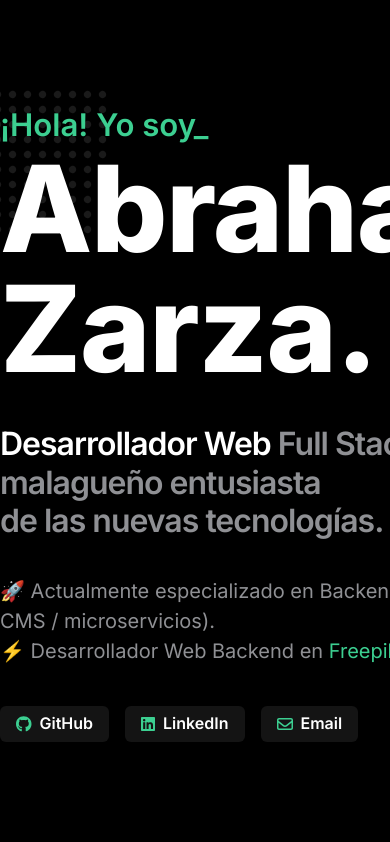
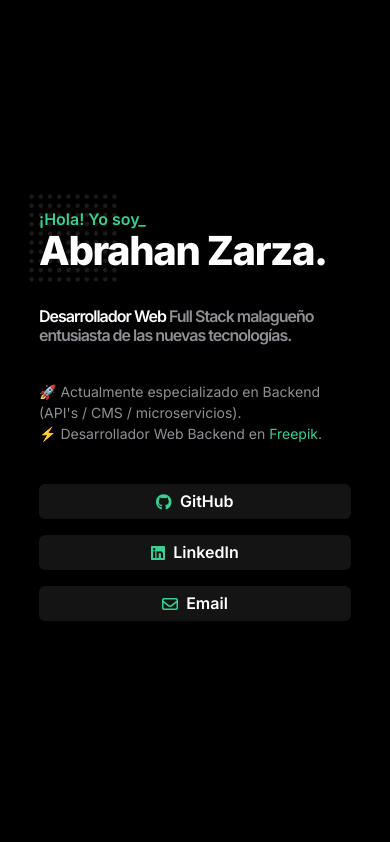
Before and after one commit to AbrahanZarza/abrahanzarza.github.io, a React app: page / in a window 390 px wide. Shown: the top 842 px of the page. Built offline with nearby package versions, Linux system fonts and the light colour scheme.

Commit message:
feat: añadidos estilos responsive para la cabecera y redes sociales

```diff
--- a/src/App.js
+++ b/src/App.js
@@ -1,5 +1,6 @@
 import React from 'react';
 import './App.scss';
+import './App.responsive.scss';
 import Header from './components/header/Header';
 import Contact from './components/contact/Contact';
 import Footer from './components/footer/Footer';
--- /dev/null
+++ b/src/App.responsive.scss
@@ -0,0 +1,29 @@
+@media (max-width: 1440px) {
+    .container {
+        max-width: 80vw;
+    }
+}
+
+@media (max-width: 787px) {
+    .full-height {
+        min-height: 620px;
+    }
+}
+
+@media (max-width: 696px) {
+    .full-height {
+        min-height: 500px;
+    }
+}
+
+@media (max-width: 528px) {
+    .full-height {
+        min-height: 440px;
+    }
+}
+
+@media (max-width: 445px) {
+    .full-height {
+        min-height: 530px;
+    }
+}
--- a/src/components/header/Header.jsx
+++ b/src/components/header/Header.jsx
@@ -1,5 +1,6 @@
 import React from 'react';
 import './Header.scss';
+import './Header.responsive.scss';
 import Social from '../social/Social';
 
 export default () => {
@@ -14,7 +15,7 @@
                 </div>
                 <h1>Abrahan Zarza.</h1>
                 <h2>
-                    <span className="text-highlight">Desarrollador Web</span> Full Stack malagueño entusiasta<br/>
+                    <span className="text-highlight">Desarrollador Web</span> Full Stack malagueño entusiasta <br/>
                     de las nuevas tecnologías.
                 </h2>
                 <ul className="current-main-info">
--- /dev/null
+++ b/src/components/header/Header.responsive.scss
@@ -0,0 +1,127 @@
+@media (max-width: 1070px) {
+    header {
+        .header-wrapper {
+            .intro {
+                p {
+                    font-size: 1.75rem;
+                }
+            }
+            h1 {
+                font-size: 6.5rem;
+            }
+            h2 {
+                font-size: 1.7rem;
+            }
+            ul.current-main-info {
+                li {
+                    font-size: 1.15rem;
+                }
+            }
+        }
+    }
+}
+
+@media (max-width: 1070px) {
+    header {
+        .header-wrapper {
+            h1 {
+                font-size: 5.5rem;
+            }
+        }
+    }
+}
+
+@media (max-width: 787px) {
+    header {
+        .header-wrapper {
+            .intro {
+                img {
+                    left: calc(1.5rem * -1);
+                    width: 132px;
+                }
+                p {
+                    font-size: 1.5rem;
+                }
+            }
+            h1 {
+                font-size: 4.5rem;
+            }
+            h2 {
+                font-size: 1.5rem;
+            }
+            ul.current-main-info {
+                li {
+                    font-size: 1rem;
+                }
+            }
+        }
+    }
+}
+
+@media (max-width: 696px) {
+    header {
+        .header-wrapper {
+            .intro {
+                img {
+                    width: 107px;
+                }
+                p {
+                    font-size: 1.2rem;
+                }
+            }
+            h1 {
+                font-size: 3.5rem;
+            }
+            h2 {
+                font-size: 1.2rem;
+                position: relative;
+                z-index: 1;
+            }
+            ul.current-main-info {
+                li {
+                    font-size: 0.875rem;
+                }
+            }
+        }
+    }
+}
+
+@media (max-width: 528px) {
+    header {
+        .header-wrapper {
+            .intro {
+                img {
+                    left: calc(0.75rem * -1);
+                    width: 92px;
+                }
+                p {
+                    font-size: 1rem;
+                }
+            }
+            h1 {
+                font-size: 2.5rem;
+            }
+            h2 {
+                font-size: 1rem;
+            }
+            ul.current-main-info {
+                li {
+                    font-size: 0.875rem;
+                }
+            }
+        }
+    }
+}
+
+@media (max-width: 445px) {
+    header {
+        .header-wrapper {
+            width: 100%;
+        }
+        h2 {
+            br {
+                display: none;
+            }
+        }
+    }
+}
--- a/src/components/social/Social.jsx
+++ b/src/components/social/Social.jsx
@@ -1,5 +1,6 @@
 import React from 'react';
 import './Social.scss';
+import './Social.responsive.scss';
 import { FontAwesomeIcon } from '@fortawesome/react-fontawesome';
 import { faGithub, faLinkedin } from '@fortawesome/free-brands-svg-icons';
 import { faEnvelope } from '@fortawesome/free-regular-svg-icons';
--- /dev/null
+++ b/src/components/social/Social.responsive.scss
@@ -0,0 +1,13 @@
+@media (max-width: 445px) {
+    ul.social {
+        flex-direction: column;
+        li {
+            margin-bottom: 1rem;
+            margin-right: 0;
+            a {
+                width: 100%;
+                justify-content: center;
+            }
+        }
+    }
+}
```
